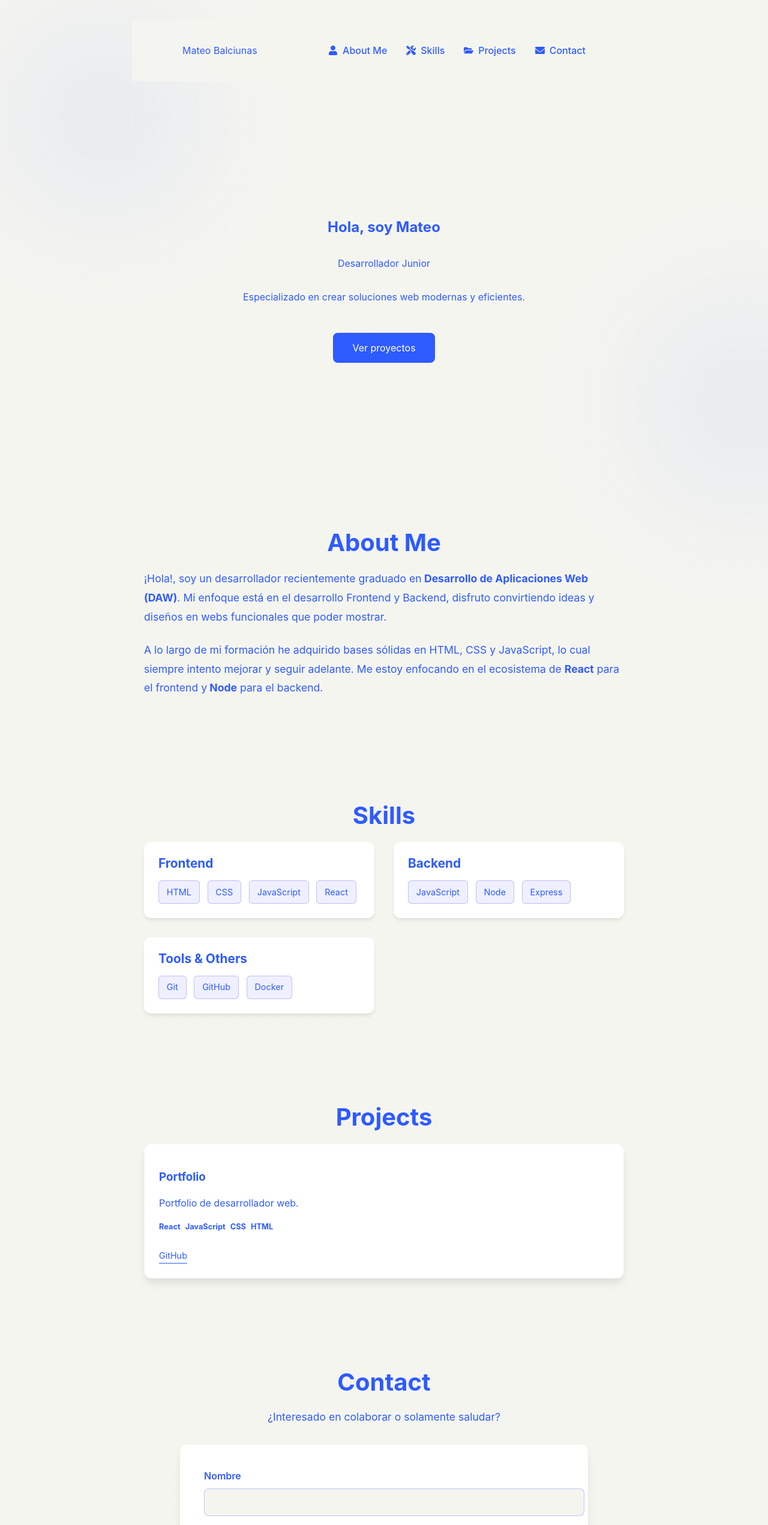
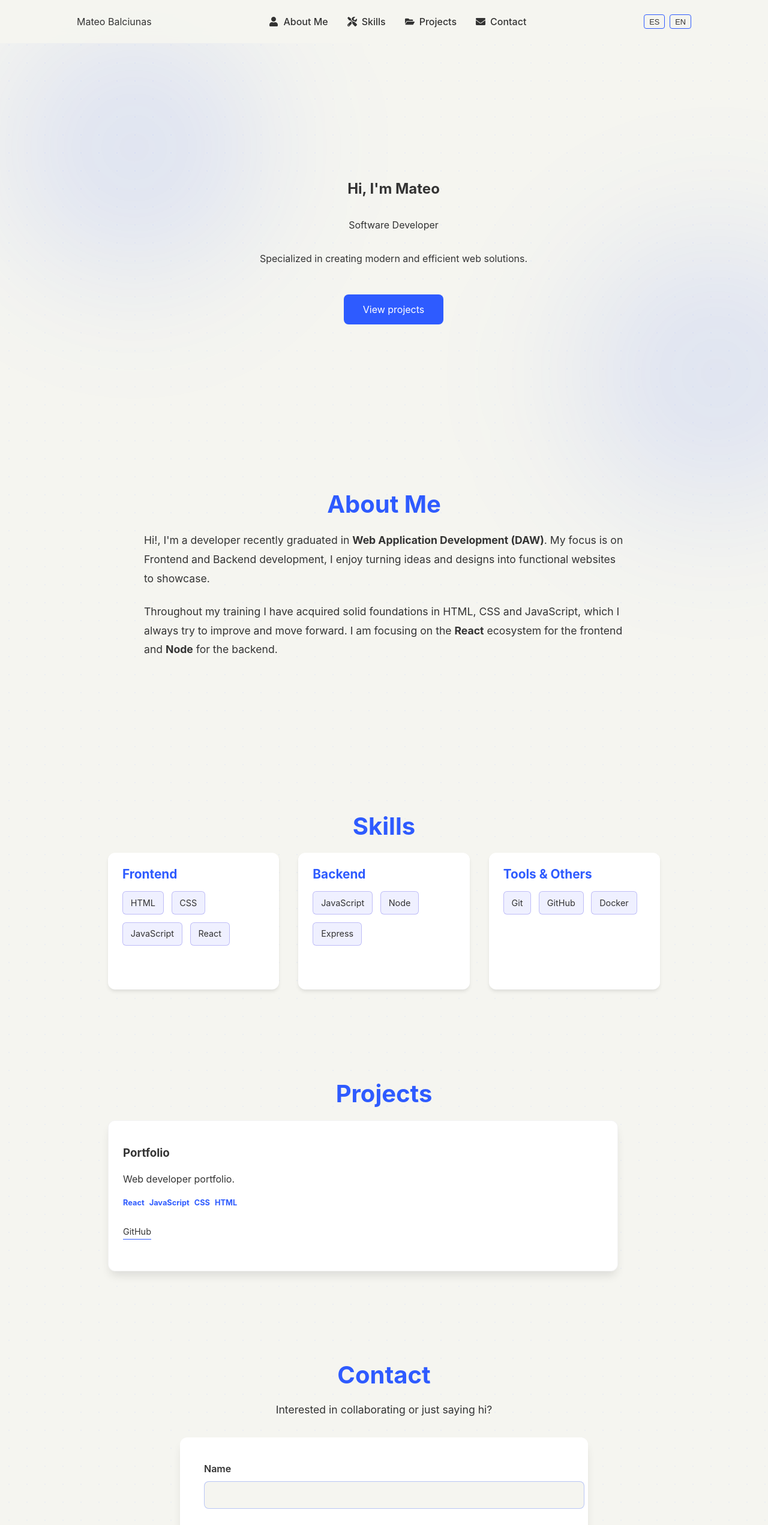
Before and after one commit to mateo-balciunas/my-portfolio, a React (Vite) app: page / in a window 1280 px wide. Shown: the top 2543 px of the page at 60% size. Built offline with nearby package versions, Linux system fonts and the light colour scheme.

Commit message:
Feature: added translations i18n; Fix: styles corrected

```diff
--- a/package.json
+++ b/package.json
@@ -10,8 +10,11 @@
     "preview": "vite preview"
   },
   "dependencies": {
+    "i18next": "^26.2.0",
+    "i18next-browser-languagedetector": "^8.2.1",
     "react": "^19.2.6",
     "react-dom": "^19.2.6",
+    "react-i18next": "^17.0.8",
     "react-icons": "^5.6.0"
   },
   "devDependencies": {
--- a/src/App.jsx
+++ b/src/App.jsx
@@ -5,6 +5,8 @@ import About from "./components/About.jsx";
 import Skills from "./components/Skills.jsx";
 import Projects from "./components/Projects.jsx";
 import Contact from "./components/Contact.jsx";
+
+import "./i18n";
 
 import "./styles/styles.css"
 
--- a/src/components/About.jsx
+++ b/src/components/About.jsx
@@ -1,21 +1,27 @@
+import { useTranslation, Trans } from "react-i18next";
 
 function About() {
+    const { t } = useTranslation();
 
     return (
         <section id="about" className="about">
-            <h2>About Me</h2>
+            <h2>{t('about.title')}</h2>
             <div className="about-content">
                 <p>
+                    <Trans i18nKey="about.p1">
                         ¡Hola!, soy un desarrollador recientemente graduado en
                         <strong> Desarrollo de Aplicaciones Web (DAW)</strong>. Mi
                         enfoque está en el desarrollo Frontend y Backend, disfruto convirtiendo
                         ideas y diseños en webs funcionales que poder mostrar.
+                    </Trans>
                 </p>
                 <p>
+                    <Trans i18nKey="about.p2">
                         A lo largo de mi formación he adquirido bases sólidas en HTML, CSS y
                         JavaScript, lo cual siempre intento mejorar y seguir adelante.
                         Me estoy enfocando en el ecosistema de <strong>React</strong> para el frontend y
                         <strong> Node</strong> para el backend.
+                    </Trans>
                 </p>
             </div>
         </section>
--- a/src/components/Contact.jsx
+++ b/src/components/Contact.jsx
@@ -1,27 +1,29 @@
+import { useTranslation } from "react-i18next";
 
 function Contact() {
+    const { t } = useTranslation();
 
     return(
         <section id="contact" className="contact">
-            <h2>Contact</h2>
-            <p>¿Interesado en colaborar o solamente saludar?</p>
+            <h2>{t('contact.title')}</h2>
+            <p>{t('contact.subtitle')}</p>
             <form className="contact-form" method="POST">
                 <div className="form-group">
-                    <label htmlFor="name">Nombre</label>
+                    <label htmlFor="name">{t('contact.name')}</label>
                     <input type="text" id="name" name="name" required />
                 </div>
                 <div className="form-group">
-                    <label htmlFor="email">Email</label>
+                    <label htmlFor="email">{t('contact.email')}</label>
                     <input type="email" id="email" name="email" required />
                 </div>
                 <div className="form-group">
-                    <label htmlFor="message">Mensaje</label>
+                    <label htmlFor="message">{t('contact.message')}</label>
                     <textarea name="message" id="message" rows="5" required></textarea>
                 </div>
-                <button type="submit" className="btn-primary">Enviar</button>
+                <button type="submit" className="btn-primary">{t('contact.send')}</button>
             </form>
         </section>
-    );
+    )
 }
 
 export default Contact;
--- a/src/components/Header.jsx
+++ b/src/components/Header.jsx
@@ -1,21 +1,34 @@
-import React from "react";
 import { FaUser, FaTools, FaFolderOpen, FaEnvelope } from "react-icons/fa";
-
-
+import { useTranslation } from "react-i18next";
 
 function Header() {
+    const { t, i18n } = useTranslation();
+
+    const changeLanguage = (lng) => {
+        i18n.changeLanguage(lng);
+    };
 
     return (
         <header className="header">
             <div className="logo">Mateo Balciunas</div>
             <nav>
                 <ul>
-                    <li><a href="#about"><FaUser className="nav-icon" /> About Me</a></li>
-                    <li><a href="#skills"><FaTools className="nav-icon" /> Skills</a></li>
-                    <li><a href="#projects"><FaFolderOpen className="nav-icon" /> Projects</a></li>
-                    <li><a href="#contact"><FaEnvelope className="nav-icon" /> Contact</a></li>
+                    <li><a href="#about"><FaUser className="nav-icon" /> {t('header.about')}</a></li>
+                    <li><a href="#skills"><FaTools className="nav-icon" /> {t('header.skills')}</a></li>
+                    <li><a href="#projects"><FaFolderOpen className="nav-icon" /> {t('header.projects')}</a></li>
+                    <li><a href="#contact"><FaEnvelope className="nav-icon" /> {t('header.contact')}</a></li>
                 </ul>
             </nav>
+            <div className="lang-switcher">
+                <button
+                    className={i18n.language === 'es' ? 'active' : ''}
+                    onClick={() => changeLanguage('es')}
+                >ES</button>
+                <button
+                    className={i18n.language === 'en' ? 'active' : ''}
+                    onClick={() => changeLanguage('en')}
+                >EN</button>
+            </div>
         </header>
     )
 }
--- a/src/components/Hero.jsx
+++ b/src/components/Hero.jsx
@@ -1,13 +1,15 @@
 import React from "react";
+import { useTranslation, Trans } from "react-i18next";
 
 function Hero() {
+    const { t } = useTranslation();
 
     return(
         <section className="hero">
-            <h1>Hola, soy <span className="highlight">Mateo</span></h1>
-            <p>Desarrollador Junior</p>
-            <p>Especializado en crear soluciones web modernas y eficientes.</p>
-            <a href="#projects" className="btn-primary">Ver proyectos</a>
+            <h1><Trans i18nKey="hero.title"><span className="highlight">Mateo</span></Trans></h1>
+            <p>{t('hero.subtitle')}</p>
+            <p>{t('hero.description')}</p>
+            <a href="#projects" className="btn-primary">{t('hero.button')}</a>
         </section>
     )
 }
--- a/src/components/Projects.jsx
+++ b/src/components/Projects.jsx
@@ -1,21 +1,24 @@
 import React from "react";
+import { useTranslation } from "react-i18next";
 
 function Projects() {
+    const { t } = useTranslation();
 
     const projectsContent = [
         {
-            title: "Portfolio",
-            description: "Portfolio de desarrollador web.",
+            key: "portfolio",
+            title: t("projects.portfolio.title"),
+            description: t("projects.portfolio.description"),
             tags: ["React", "JavaScript", "CSS", "HTML"],
             github: "https://github.com/mateo-balciunas/my-portfolio.git",
         }
     ]
     return (
         <section id="projects" className="projects">
-            <h2>Projects</h2>
+            <h2>{t("projects.title")}</h2>
             <div className="projects-grid">
-                {projectsContent.map((project, index) => (
-                    <div key={index} className="project-card">
+                {projectsContent.map((project) => (
+                    <div key={project.key} className="project-card">
                         <div className="project-content">
                         <h3>{project.title}</h3>
                         <p>{project.description}</p>
--- a/src/components/Skills.jsx
+++ b/src/components/Skills.jsx
@@ -1,28 +1,33 @@
 import React from "react";
+import { useTranslation } from "react-i18next";
 
 function Skills() {
+    const { t } = useTranslation();
 
     const skillCategories = [
         {
-            title: 'Frontend',
+            key: 'frontend',
+            title: t('skills.frontend'),
             skills: ["HTML", "CSS", "JavaScript", "React"]
         },
         {
-            title: 'Backend',
+            key: 'backend',
+            title: t('skills.backend'),
             skills: ["JavaScript", "Node", "Express"]
         },
         {
-            title: 'Tools & Others',
+            key: 'tools_others',
+            title: t('skills.tools_others'),
             skills: ["Git", "GitHub", "Docker"]
         }
     ];
 
     return (
         <section id="skills" className="skills">
-            <h2>Skills</h2>
+            <h2>{t('skills.title')}</h2>
             <div className="skills-grid">
                 {skillCategories.map((category, index) => (
-                    <div key={index} className="skill-category">
+                    <div key={category.key} className="skill-category">
                         <h3>{category.title}</h3>
                         <div className="skill-list">
                             {category.skills.map((skill, i) => (
--- /dev/null
+++ b/src/i18n.js
@@ -0,0 +1,23 @@
+import i18n from 'i18next';
+import {initReactI18next} from 'react-i18next';
+import LanguageDetector from 'i18next-browser-languagedetector';
+import translationEN from './locales/en.json';
+import translationES from './locales/es.json';
+
+const resources = {
+    en: { translation: translationEN },
+    es: { translation: translationES }
+};
+
+i18n
+    .use(LanguageDetector)
+    .use(initReactI18next)
+    .init({
+        resources,
+        fallbackLng: 'es',
+        interpolation: {
+            escapeValue: false
+        }
+});
+
+export default i18n;
--- /dev/null
+++ b/src/locales/en.json
@@ -0,0 +1,40 @@
+{
+  "header": {
+    "about": "About Me",
+    "skills": "Skills",
+    "projects": "Projects",
+    "contact": "Contact"
+  },
+  "hero": {
+    "title": "Hi, I'm <1>Mateo</1>",
+    "subtitle": "Software Developer",
+    "description": "Specialized in creating modern and efficient web solutions.",
+    "button": "View projects"
+  },
+  "about": {
+    "title": "About Me",
+    "p1": "Hi!, I'm a developer recently graduated in <1>Web Application Development (DAW)</1>. My focus is on Frontend and Backend development, I enjoy turning ideas and designs into functional websites to showcase.",
+    "p2": "Throughout my training I have acquired solid foundations in HTML, CSS and JavaScript, which I always try to improve and move forward. I am focusing on the <1>React</1> ecosystem for the frontend and <3>Node</3> for the backend."
+  },
+  "skills": {
+    "title": "Skills",
+    "frontend": "Frontend",
+    "backend": "Backend",
+    "tools_others": "Tools & Others"
+  },
+  "projects": {
+    "title": "Projects",
+    "portfolio": {
+      "title": "Portfolio",
+      "description": "Web developer portfolio."
+    }
+  },
+  "contact": {
+    "title": "Contact",
+    "subtitle": "Interested in collaborating or just saying hi?",
+    "name": "Name",
+    "email": "Email",
+    "message": "Message",
+    "send": "Send"
+  }
+}
--- /dev/null
+++ b/src/locales/es.json
@@ -0,0 +1,40 @@
+{
+  "header": {
+    "about": "Sobre Mí",
+    "skills": "Habilidades",
+    "projects": "Proyectos",
+    "contact": "Contacto"
+  },
+  "hero": {
+    "title": "Hola, soy <1>Mateo</1>",
+    "subtitle": "Desarrollador de Software",
+    "description": "Especializado en crear soluciones web modernas y eficientes.",
+    "button": "Ver proyectos"
+  },
+  "about": {
+    "title": "Sobre Mí",
+    "p1": "¡Hola!, soy un desarrollador recientemente graduado en <1>Desarrollo de Aplicaciones Web (DAW)</1>. Mi enfoque está en el desarrollo Frontend y Backend, disfruto convirtiendo ideas y diseños en webs funcionales que poder mostrar.",
+    "p2": "A lo largo de mi formación he adquirido bases sólidas en HTML, CSS y JavaScript, lo cual siempre intento mejorar y seguir adelante. Me estoy enfocando en el ecosistema de <1>React</1> para el frontend y <3>Node</3> para el backend."
+  },
+  "skills": {
+    "title": "Habilidades",
+    "frontend": "Frontend",
+    "backend": "Backend",
+    "tools_others": "Herramientas y Otros"
+  },
+  "projects": {
+    "title": "Proyectos",
+    "portfolio": {
+      "title": "Portfolio",
+      "description": "Portfolio de desarrollador web."
+    }
+  },
+  "contact": {
+    "title": "Contacto",
+    "subtitle": "¿Interesado en colaborar o solamente saludar?",
+    "name": "Nombre",
+    "email": "Email",
+    "message": "Mensaje",
+    "send": "Enviar"
+  }
+}
--- a/src/styles/styles.css
+++ b/src/styles/styles.css
@@ -6,7 +6,7 @@
 
     color-scheme: light;
     --primary-color: #2e5bff; /* Azul eléctrico */
-    --text-color: #2e5bff;    /* Letras en azul eléctrico */
+    --text-color: #333;       /* Gris oscuro para mejor legibilidad */
     --bg-primary: #f5f5f0;    /* Color hueso */
     --bg-secondary: #ffffff;  /* Blanco puro para las tarjetas */
 
@@ -21,12 +21,12 @@
 /* Animación de esferas dinámicas para el fondo */
 .bg-blob {
     position: fixed;
-    width: 500px;
-    height: 500px;
-    background: radial-gradient(circle, rgba(46, 91, 255, 0.08) 0%, transparent 70%);
+    width: 600px;
+    height: 600px;
+    background: radial-gradient(circle, rgba(46, 91, 255, 0.15) 0%, transparent 70%);
     border-radius: 50%;
-    z-index: -1;
-    filter: blur(60px);
+    z-index: -1; /* Asegúrate de que los contenedores no tengan bg sólido */
+    filter: blur(80px);
     animation: move 20s infinite alternate;
     pointer-events: none;
 }
@@ -41,16 +41,12 @@
 
 body {
     margin: 0;
-    display: flex;
-    place-items: center;
     min-width: 320px;
-    min-height: 100vh;
 }
 
 #root {
-    max-width: 1280px;
+    width: 100%;
     margin: 0 auto;
-    padding: 2rem;
     text-align: center;
 }
 
@@ -58,27 +54,33 @@ main {
     width: 100%;
     max-width: 960px;
     padding: 20px;
+    margin: 0 auto; /* Centra el contenido principal */
     box-sizing: border-box;
 }
 
 section {
+    width: 100%;
     padding: 4rem 0;
     scroll-margin-top: 80px;
+    background-color: transparent; /* Importante para ver las esferas */
 }
 
 h2 {
     font-size: 2.5rem;
-    margin-bottom: 2rem;
+    margin-bottom: 2rem; /* Volvemos al margen original */
     color: var(--primary-color);
     position: relative;
 }
 /* Componente header */
 .header {
+    width: 100%; /* Aseguramos que el header ocupe todo el ancho */
+    box-sizing: border-box;
     display: flex;
     justify-content: space-between;
     align-items: center;
-    padding: 1.5rem 10%;
-    background-color: rgba(245, 245, 240, 0.8); /* Fondo hueso con transparencia */
+    padding: 1.5rem 10%; /* Mantener el padding del header */
+    background-color: rgba(245, 245, 240, 0.9); /* Glassmorphism */
+    backdrop-filter: blur(10px); /* Efecto de desenfoque muy moderno */
     position: sticky;
     top: 0;
     z-index: 1000;
@@ -88,6 +90,8 @@ h2 {
     display: flex;
     list-style: none;
     gap: 2rem;
+    margin: 0; /* Eliminar margen por defecto de la lista */
+    padding: 0; /* Eliminar padding por defecto de la lista */
 }
 
 .header a {
@@ -105,6 +109,27 @@ h2 {
 
 .header a:hover {
     color: var(--primary-color);
+}
+
+.lang-switcher {
+    display: flex;
+    gap: 0.5rem;
+}
+
+.lang-switcher button {
+    background: none;
+    border: 1px solid var(--primary-color);
+    color: var(--text-color);
+    padding: 0.2rem 0.5rem;
+    cursor: pointer;
+    border-radius: 4px;
+    font-size: 0.8rem;
+    transition: all 0.3s ease;
+}
+
+.lang-switcher button.active {
+    background-color: var(--primary-color);
+    color: white;
 }
 
 /* Hero */
@@ -138,6 +163,7 @@ h2 {
     margin: 0 auto;
     line-height: 1.8;
     font-size: 1.1rem;
+    min-height: 320px; /* Estabiliza el tamaño para que no salte entre idiomas */
 }
 
 .about-content p{
@@ -154,6 +180,7 @@ h2 {
 
 .skill-category {
     background-color: var(--bg-secondary);
+    min-height: 180px; /* Mantiene las tarjetas de habilidades alineadas */
     padding: 1.5rem;
     border-radius: 12px;
     text-align: left;
@@ -190,6 +217,8 @@ h2 {
 .projects-grid {
     display: grid;
     grid-template-columns: repeat(auto-fit, minmax(300px, 1fr));
+    width: 100%; /* Aseguramos que la cuadrícula ocupe el ancho disponible */
+    max-width: 850px; /* Limitamos el ancho para que la tarjeta sea "alargada" hacia los lados */
     gap: 2rem;
     margin-top: 2rem;
 }
@@ -202,6 +231,7 @@ h2 {
     box-shadow: 0 10px 15px -3px rgba(0, 0, 0, 0.1);
     transition: all 0.3s ease;
     text-align: left;
+    min-height: 250px; /* Estabiliza las tarjetas de proyectos */
 }
 
 .project-card:hover {
@@ -290,7 +320,7 @@ h2 {
 .form-group input[type="email"]:focus,
 .form-group textarea:focus {
     outline: none;
-    border-color: var(--bg-primary);
+    border-color: var(--primary-color);
     box-shadow: 0 0 0 3px rgba(46, 91, 255, 0.2);
 }
 
```
Also changed, not shown: 1 other file (tests, documents, lock files or other folders). Lines whose indentation alone changed are shown as unchanged.
